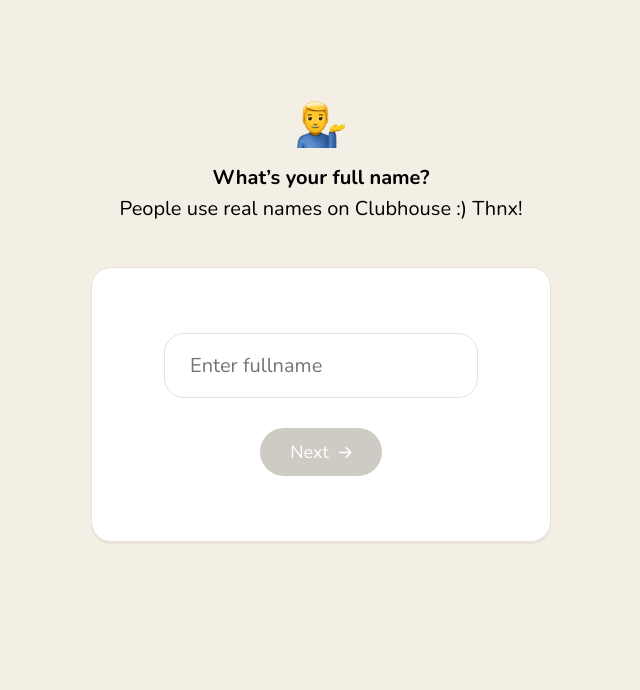
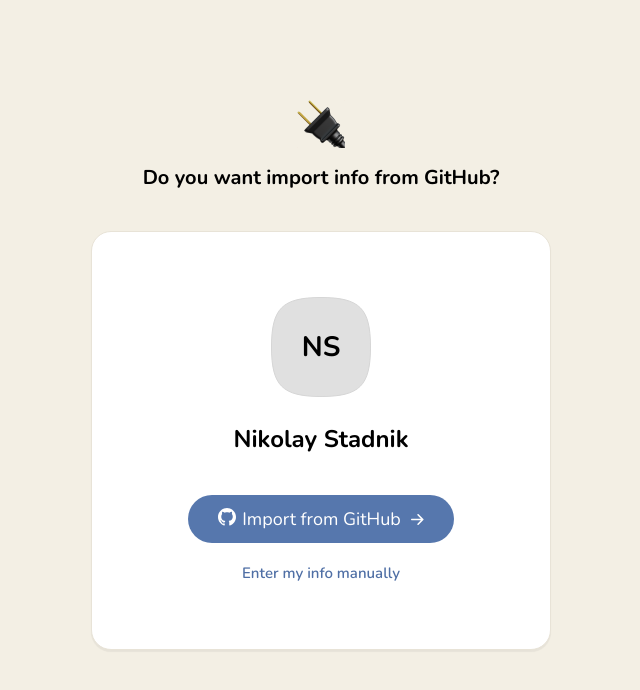
Before and after one commit to nickstdnk/clubhouse-clone, a Next.js app: page / in a window 1280 px wide. Both pictures are taken after a click on the button "Get your username". Shown: the top 690 px of the page, without its empty margins (319-959 px from the left). Built offline with nearby package versions, Linux system fonts and the light colour scheme.

Commit message:
renamed TwitterStep -> GitHubStep

```diff
--- a/components/steps/ChooseAvatarStep/ChooseAvatarStep.module.scss
+++ b/components/steps/ChooseAvatarStep/ChooseAvatarStep.module.scss
@@ -13,7 +13,7 @@
   width: 460px;
 }
 
-.twitterLogo {
+.githubLogo {
   display: inline-block;
   position: relative;
   top: 1px;
--- a/components/steps/TwitterStep/TwitterStep.module.scss
+++ b/components/steps/GitHubStep/GitHubStep.module.scss
@@ -25,7 +25,7 @@
   width: 460px;
 }
 
-.twitterLogo {
+.githubLogo {
   display: inline-block;
   position: relative;
   top: 1px;
--- a/components/steps/TwitterStep/index.tsx
+++ b/components/steps/GitHubStep/index.tsx
@@ -1,21 +1,43 @@
 import clsx from 'clsx';
+import { useEffect } from 'react';
 import { WhiteBlock } from '../../WhiteBlock';
 import { Button } from '../../Button';
 import { StepInfo } from '../../StepInfo';
 
-import styles from './TwitterStep.module.scss';
+import styles from './GitHubStep.module.scss';
 import { useContext } from 'react';
 import { MainContext } from '../../../pages';
 
-export const TwitterStep: React.FC = () => {
+export const GitHubStep: React.FC = () => {
   const { onNextStep } = useContext(MainContext);
+
+  const onClickAuth = () => {
+    const win = window.open(
+      'http://localhost:3001/auth/github',
+      'Auth',
+      'width=500,height=500,status=yes,toolbar=no,menubar=no,location=no',
+    );
+
+    const timer = setInterval(() => {
+      if (win.closed) {
+        clearInterval(timer);
+        onNextStep();
+      }
+    }, 100);
+  };
+
+  useEffect(() => {
+    window.addEventListener('message', (data) => {
+      console.log(data);
+    });
+  }, []);
 
   return (
     <div className={styles.block}>
-      <StepInfo icon="/static/connect.png" title="Do you want import info from Twitter?" />
+      <StepInfo icon="/static/connect.png" title="Do you want import info from GitHub?" />
       <WhiteBlock className={clsx('m-auto mt-40', styles.whiteBlock)}>
         <div className={styles.avatar}>
-          <b>AD</b>
+          <b>NS</b>
           <svg
             width="100"
             height="100"
@@ -30,9 +52,9 @@
           </svg>
         </div>
         <h2 className="mb-40">Nikolay Stadnik</h2>
-        <Button onClick={onNextStep}>
-          <img src="/static/twitter.svg" alt="Twitter logo" className={styles.twitterLogo} />
-          Import from Twitter
+        <Button onClick={onClickAuth}>
+          <img src="/static/github.svg" alt="GitHub logo" className={styles.githubLogo} />
+          Import from GitHub
           <img className="d-ib ml-10" src="/static/arrow.svg" />
         </Button>
         <div className="link mt-20 cup d-ib">Enter my info manually</div>
```
Also changed, not shown: pages/index.tsx (+7 -7 lines), public/static/github.svg (added).
